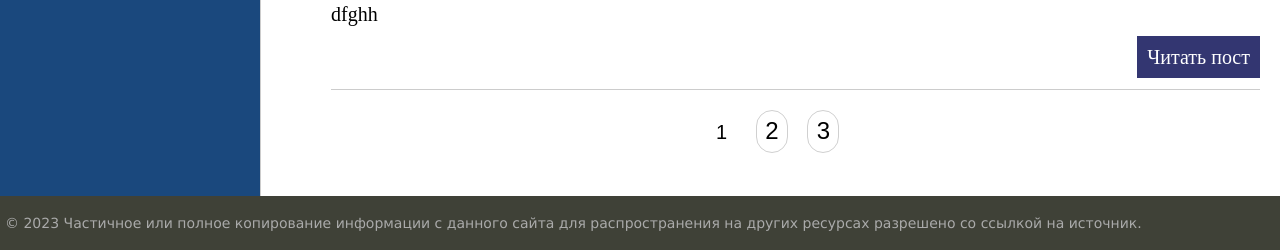
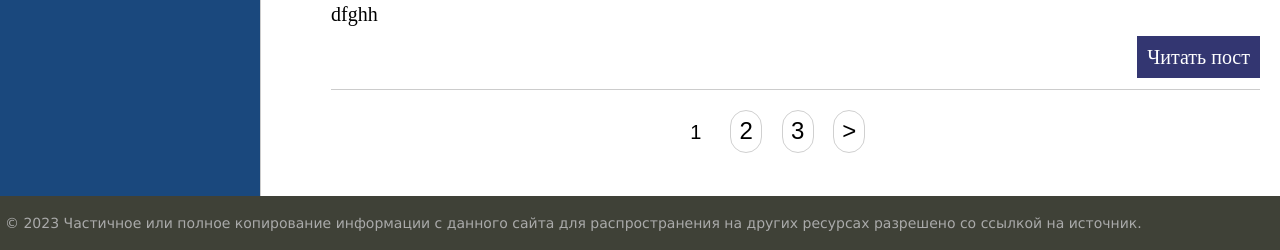
Before and after one commit to 19kubyshko88/Django_Balakirev_course, a Django app: page / in a window 1280 px wide. Shown: the part 681-931 px from the top of the page. Run offline with Django 4.2, Linux system fonts and the light colour scheme; data comes from the database, SQL or seed files in the repository.

Commit message:
#58. Пагинация с классом ListView. Стрелки: следующая и предыдущая страница.

```diff
--- a/itclub_site/itclub/templates/itclub/index.html
+++ b/itclub_site/itclub/templates/itclub/index.html
@@ -25,6 +25,12 @@
 {% if page_obj.has_other_pages %}
 <nav class="list-pages">
     <ul>
+        {% if page_obj.has_previous %}
+            <li class="page-num">
+                 <a href="?page={{ page_obj.previous_page_number }}">&lt;</a>
+            </li>
+        {% endif %}
+
         {% for p in paginator.page_range %}
             {% if page_obj.number == p %}
                 <li class="page-num page-num-selected">{{ p }}</li>
@@ -34,6 +40,12 @@
                 </li>
             {% endif %}
         {% endfor %}
+
+        {% if page_obj.has_next %}
+            <li class="page-num">
+                 <a href="?page={{ page_obj.next_page_number }}">&gt;</a>
+            </li>
+        {% endif %}
     </ul>
 </nav>
 {% endif %}
```
